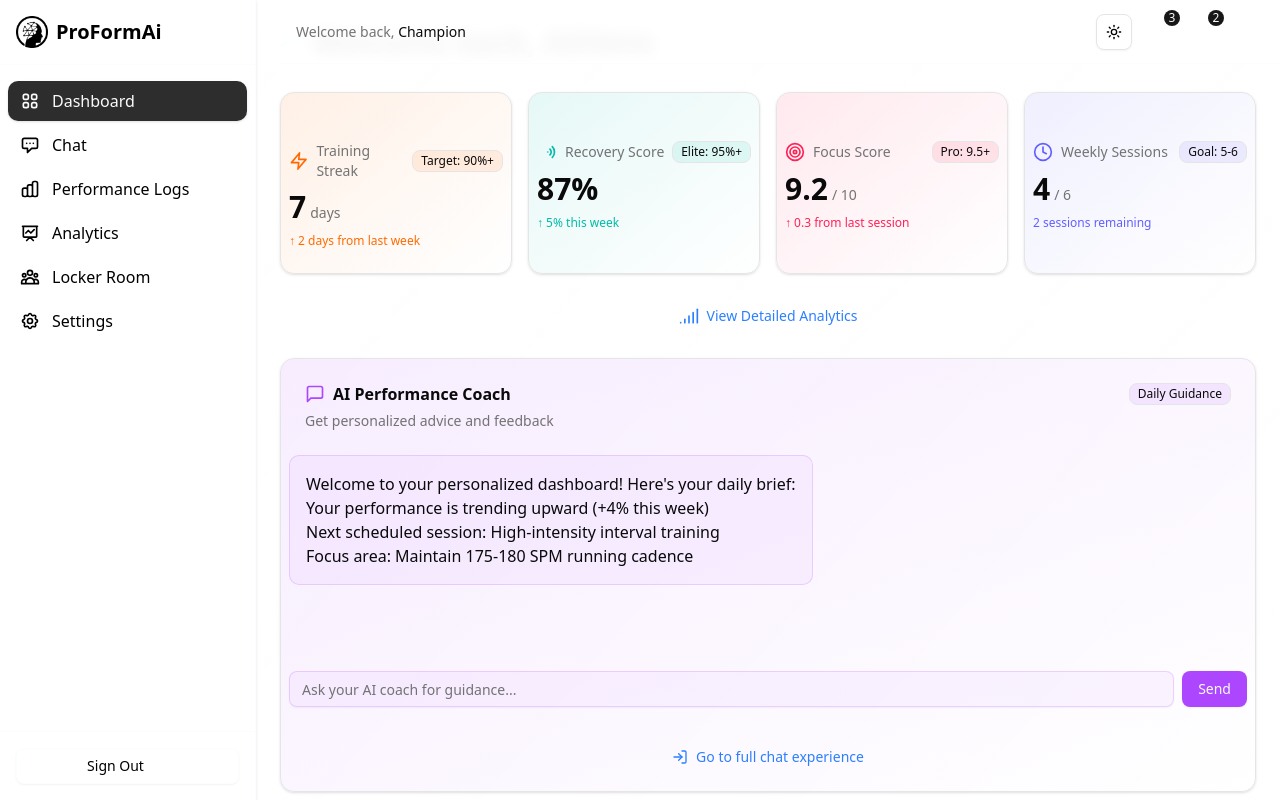
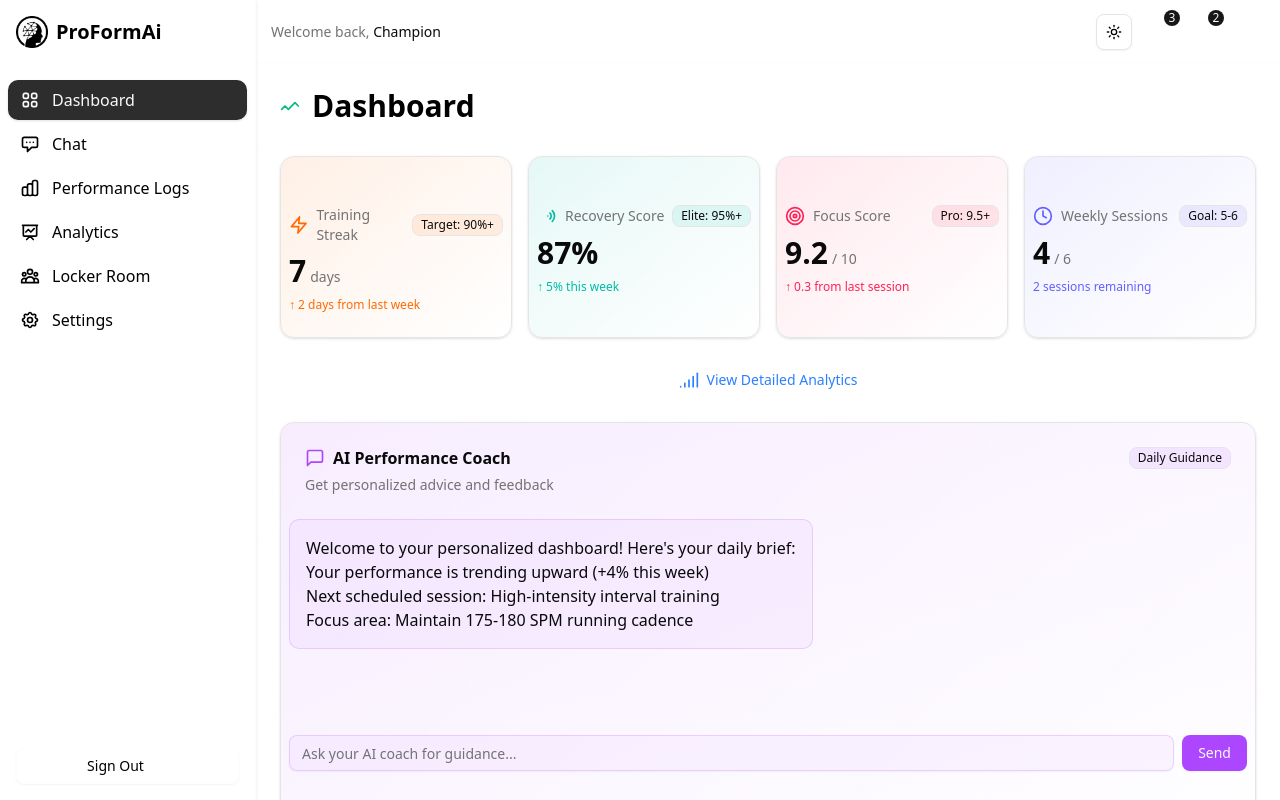
Before and after one commit to francotechadmin/sport-platform, a Next.js app: page /dashboard in a window 1280 px wide. Built offline with nearby package versions, Linux system fonts and the light colour scheme; some icons are missing.

Commit message:
Update layout styles across multiple components to improve visual consistency and responsiveness. Adjust heading sizes in Analytics, Dashboard, and Performance pages, and modify Sidebar and TopNav for better mobile compatibility and layout clarity.

```diff
--- a/src/app/(dashboard)/analytics/page.tsx
+++ b/src/app/(dashboard)/analytics/page.tsx
@@ -368,10 +368,12 @@ export default function AnalyticsPage() {
   const performanceData = generateRunningData(7, 30);
 
   return (
-    <div className="p-6 bg-gradient-to-br from-background to-background/95">
+    <div className="mt-16 p-6 bg-gradient-to-br from-background to-background/95">
       <div className="flex items-center gap-3 mb-8">
         <Icons.Performance />
-        <h1 className="text-3xl font-bold">Performance Analytics</h1>
+        <h1 className="text-2xl md:text-3xl font-bold">
+          Performance Analytics
+        </h1>
       </div>
 
       <div className="grid grid-cols-1 md:grid-cols-3 gap-6 mb-8">
--- a/src/app/(dashboard)/dashboard/page.tsx
+++ b/src/app/(dashboard)/dashboard/page.tsx
@@ -212,14 +212,14 @@ export default function DashboardPage() {
       : [defaultWelcomeMessage];
 
   return (
-    <div className="p-6 bg-gradient-to-br from-background to-background/95">
+    <div className="mt-16 p-6 bg-gradient-to-br from-background to-background/95">
       {showOnboarding && (
         <OnboardingModal onComplete={handleOnboardingComplete} />
       )}
 
       <div className="flex items-center gap-3 mb-8">
         <Icons.Performance />
-        <h1 className="text-3xl font-bold">Welcome back, Athlete</h1>
+        <h1 className="text-3xl font-bold">Dashboard</h1>
       </div>
 
       {/* Key Metrics Cards */}
--- a/src/app/(dashboard)/performance/page.tsx
+++ b/src/app/(dashboard)/performance/page.tsx
@@ -183,7 +183,7 @@ const proBaselines = {
 
 export default function PerformancePage() {
   return (
-    <div className="p-6 bg-gradient-to-br from-background to-background/95">
+    <div className="mt-16 p-6 bg-gradient-to-br from-background to-background/95">
       <div className="flex items-center gap-3 mb-8">
         <Icons.Physical />
         <h1 className="text-3xl font-bold">Performance Logs</h1>
--- a/src/app/chat/page.tsx
+++ b/src/app/chat/page.tsx
@@ -5,7 +5,7 @@ import { Card, CardContent, CardHeader, CardTitle } from "@/components/ui/card";
 
 export default function ChatPage() {
   return (
-    <div className="p-6 bg-gradient-to-br from-background to-background/95">
+    <div className="mt-16 p-6 bg-gradient-to-br from-background to-background/95">
       <div className="flex items-center gap-3 mb-8">
         <svg
           xmlns="http://www.w3.org/2000/svg"
--- a/src/components/layout/sidebar.tsx
+++ b/src/components/layout/sidebar.tsx
@@ -148,13 +148,12 @@ export function Sidebar({ title = "ProFormAi" }: SidebarProps) {
       <div
         className={`
           fixed top-0 left-0 z-40 h-full w-64 border-r border-slate-200/10 dark:border-slate-700/30 shadow-sm flex flex-col transform transition-transform duration-200 ease-in-out
-          md:translate-x-0 bg-background/95 backdrop-blur-sm
+          md:relative md:translate-x-0 bg-background/95 backdrop-blur-sm
           ${isMobileOpen ? "translate-x-0" : "-translate-x-full"}
-          md:static
         `}
       >
         {/* Desktop header - hidden on mobile */}
-        <div className="p-4 border-b border-slate-200/10 dark:border-slate-700/30 hidden md:block">
+        <div className="p-4 border-slate-200/10 dark:border-slate-700/30 hidden md:block">
           <Link
             href="/dashboard"
             className="font-bold text-xl flex items-center gap-2"
--- a/src/components/layout/top-nav.tsx
+++ b/src/components/layout/top-nav.tsx
@@ -28,7 +28,7 @@ export function TopNav() {
   return (
     <div
       style={{ transform: isVisible ? "translateY(0)" : "translateY(-100%)" }}
-      className="fixed top-0 right-0 h-16 border-b border-slate-200/10 dark:border-slate-700/30 bg-background/95 backdrop-blur-sm z-50 transition-transform duration-300 ml-[280px] w-[calc(100%-280px)]"
+      className="hidden md:block fixed top-0 right-0 h-16 border-b border-slate-200/10 dark:border-slate-700/30 bg-background/95 backdrop-blur-sm z-35 transition-transform duration-300 ml-[255px] w-[calc(100%-255px)]"
     >
       <div className="flex items-center justify-between h-full px-4">
         <div className="flex items-center">
```
